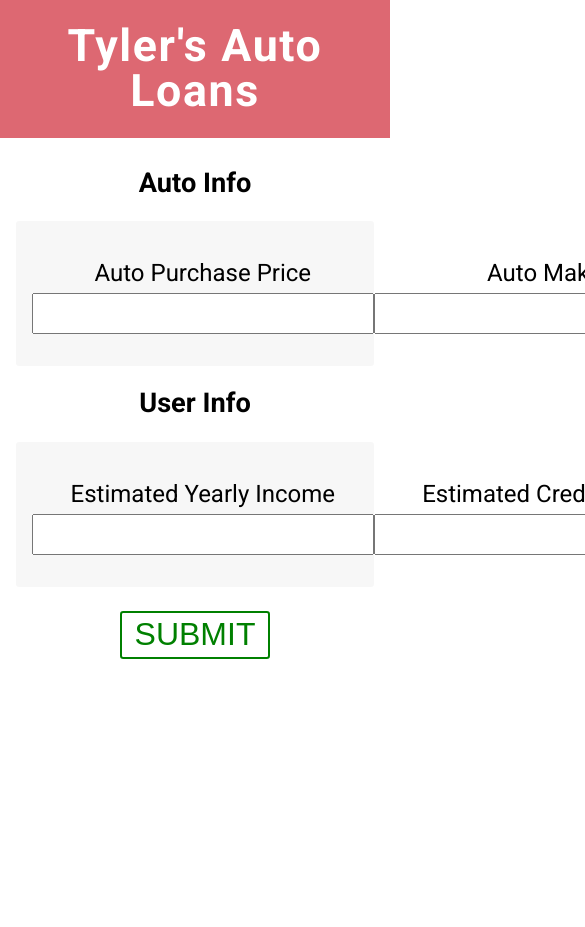
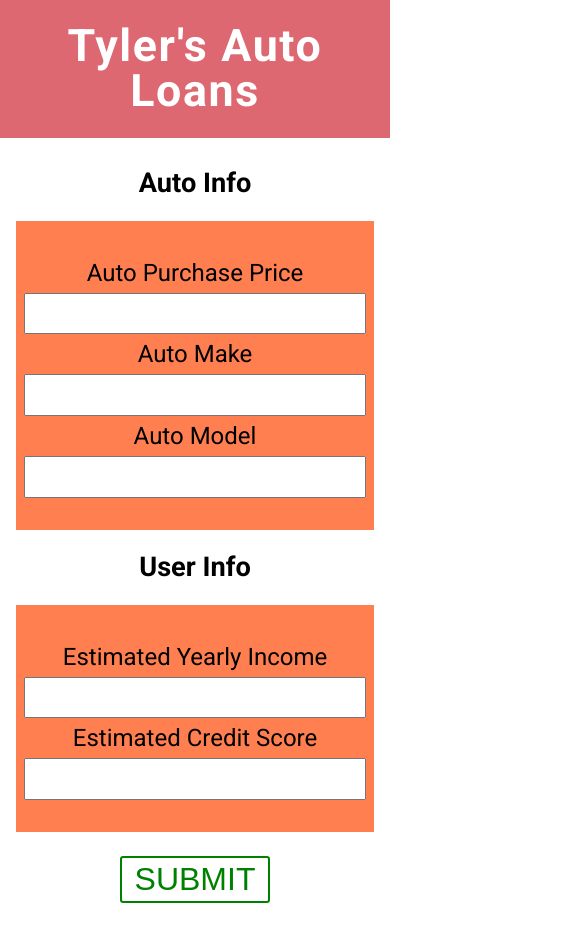
Before and after one commit to tylercorbett/secberus-test, a React (Create React App) app: page / in a window 390 px wide. Shown: the top 927 px of the page, 585 px wide, since content can reach past the window. Before the commit the page ends 844 px from the top, so only its background shows below. Built offline with nearby package versions, Linux system fonts and the light colour scheme.

Commit message:
adds media query

```diff
--- a/src/components/form/Form.js
+++ b/src/components/form/Form.js
@@ -10,18 +10,6 @@ const Frame = styled.section(props => ({
     display: 'flex',
     flexDirection: 'column',
     alignItems: 'center',
-
-  },
-
-  '.info-section': {
-    display: 'flex',
-    alignItems: 'center',
-    justifyContent: 'space-evenly',
-    background: 'coral',
-    padding: '2rem 1rem',
-    margin: '1.5rem 0',
-    backgroundColor: '#f7f7f7',
-    borderRadius: '.2rem',
   },
 
   'h2': {
@@ -37,7 +25,7 @@ const Form = () => {
   return (
     <Frame>
       <h2>Auto Info</h2>
-      <section className="info-section">
+      <FormComponents.InfoSection>
         <div className="column">
           <FormComponents.Label>
             Auto Purchase Price
@@ -56,10 +44,10 @@ const Form = () => {
           </FormComponents.Label>
           <FormComponents.Input type="text"/>
         </div>
-      </section>
+      </FormComponents.InfoSection>
 
       <h2>User Info</h2>
-      <section className="info-section">
+      <FormComponents.InfoSection>
         <div className="column">
           <FormComponents.Label>
             Estimated Yearly Income
@@ -72,7 +60,7 @@ const Form = () => {
           </FormComponents.Label>
           <FormComponents.Input type="number"/>
         </div>
-      </section>
+      </FormComponents.InfoSection>
 
       <FormComponents.Button>SUBMIT</FormComponents.Button>
     </Frame>
--- a/src/components/form/FormComponents.js
+++ b/src/components/form/FormComponents.js
@@ -29,3 +29,18 @@ export const Button = styled.button(props => ({
     cursor: 'pointer',
   },
 }))
+
+export const InfoSection = styled.section`
+  display: flex;
+  alignItems: center;
+  justifyContent: space-evenly;
+  background: coral;
+  padding: 2rem 1rem;
+  margin: 1.5rem 0;
+  backgroundColor: #f7f7f7;
+  borderRadius: .2rem;
+
+  @media (max-width: 768px) {
+    flex-direction: column;
+  }
+`;
```
